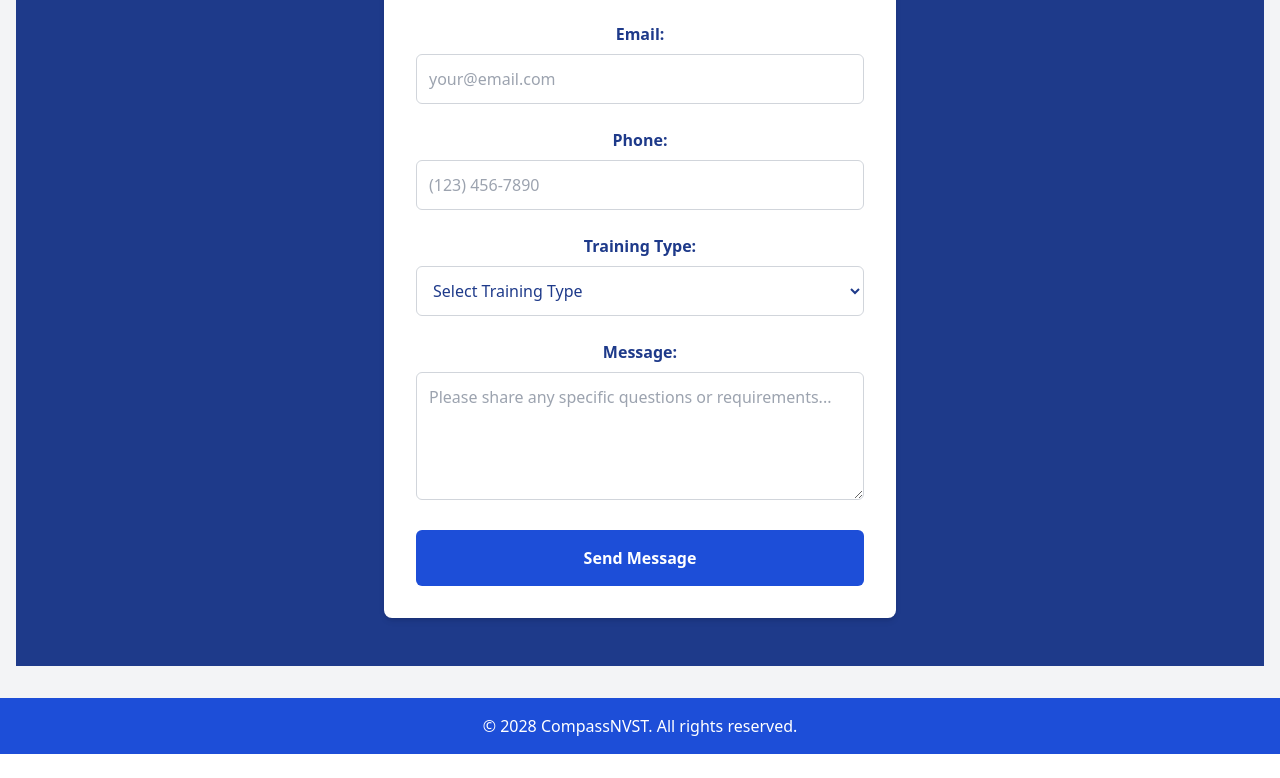
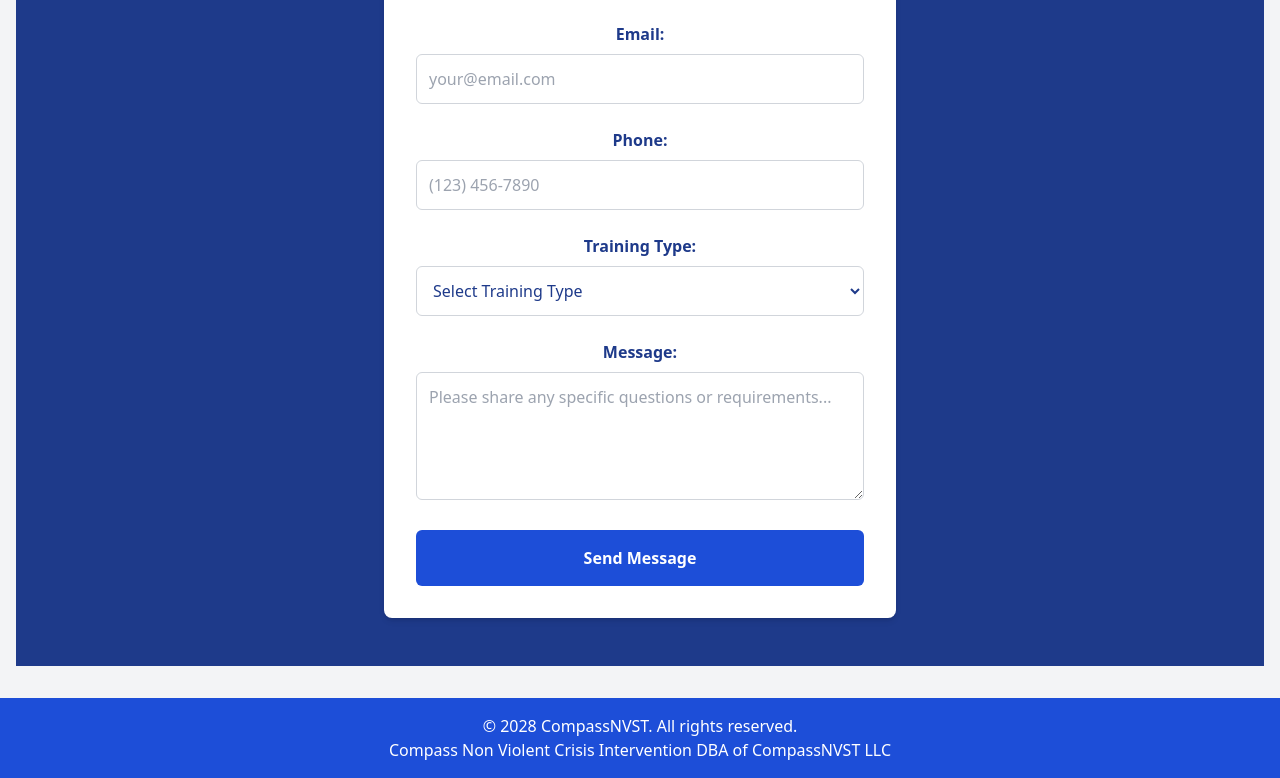
Before and after one commit to DaniDesigns1118/compass-nvct, a React (Vite) app: page /about in a window 1280 px wide. Shown: the part 1540-2318 px from the top of the page. Before the commit the page ends 2294 px from the top, so only its background shows below. Built offline with nearby package versions, Linux system fonts and the light colour scheme.

Commit message:
Update about.tsx

```diff
--- a/src/about.tsx
+++ b/src/about.tsx
@@ -87,6 +87,7 @@ const ContactSection: React.FC = () => (
 const Footer: React.FC = () => (
     <footer className="bg-blue-700 text-white text-center p-4">
     <p>&copy; 2028 CompassNVST. All rights reserved.</p>
+    <p>Compass Non Violent Crisis Intervention DBA of CompassNVST LLC</p>
   </footer>
 );
 
```
